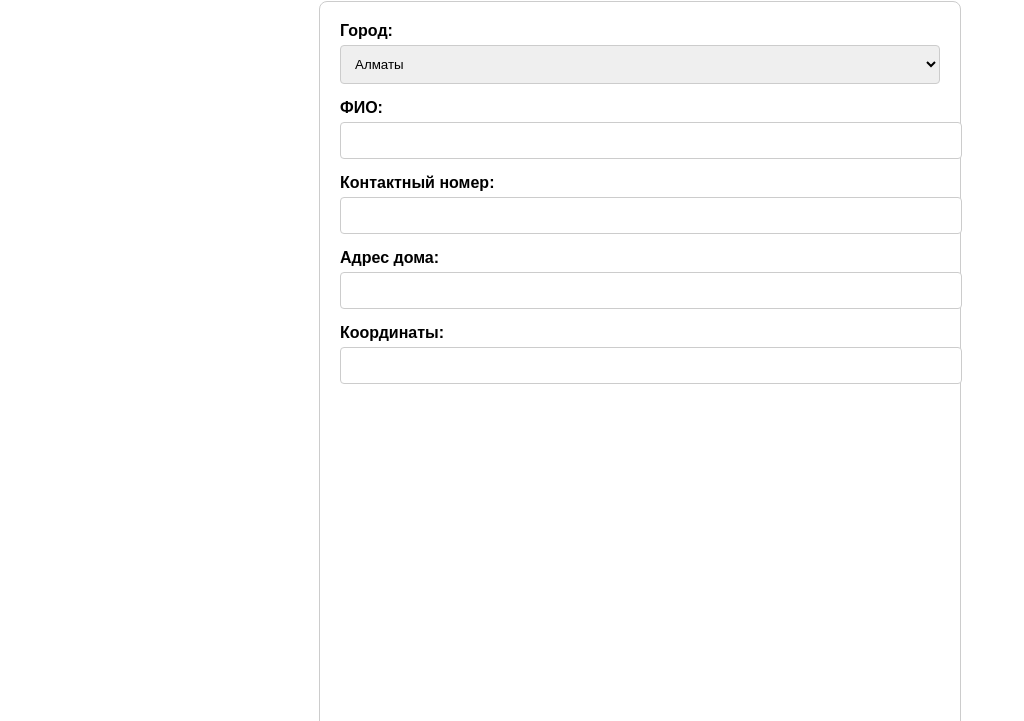
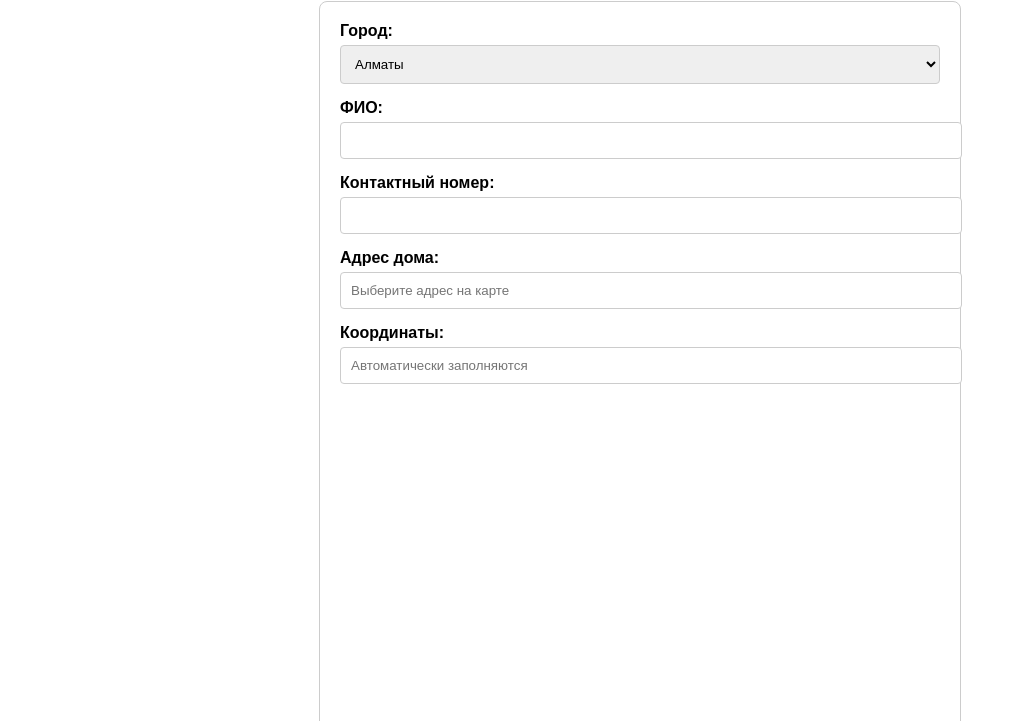
Before and after one commit to RafikKAZ/Beeline5, a plain HTML site: page index.html in a window 1280 px wide. Shown: the part 79-800 px from the top of the page, without its empty margins (0-1024 px from the left). Drawn offline with Linux system fonts and the light colour scheme.

Commit message:
Update index.html

```diff
--- a/index.html
+++ b/index.html
@@ -24,10 +24,10 @@
         <input type="text" id="phone" name="phone" required>
 
         <label for="address">Адрес дома:</label>
-        <input type="text" id="address" name="address" required>
+        <input type="text" id="address" name="address" required placeholder="Выберите адрес на карте">
 
         <label for="coordinates">Координаты:</label>
-        <input type="text" id="coordinates" name="coordinates" required>
+        <input type="text" id="coordinates" name="coordinates" required placeholder="Автоматически заполняются">
 
         <div id="map"></div>
 
```
